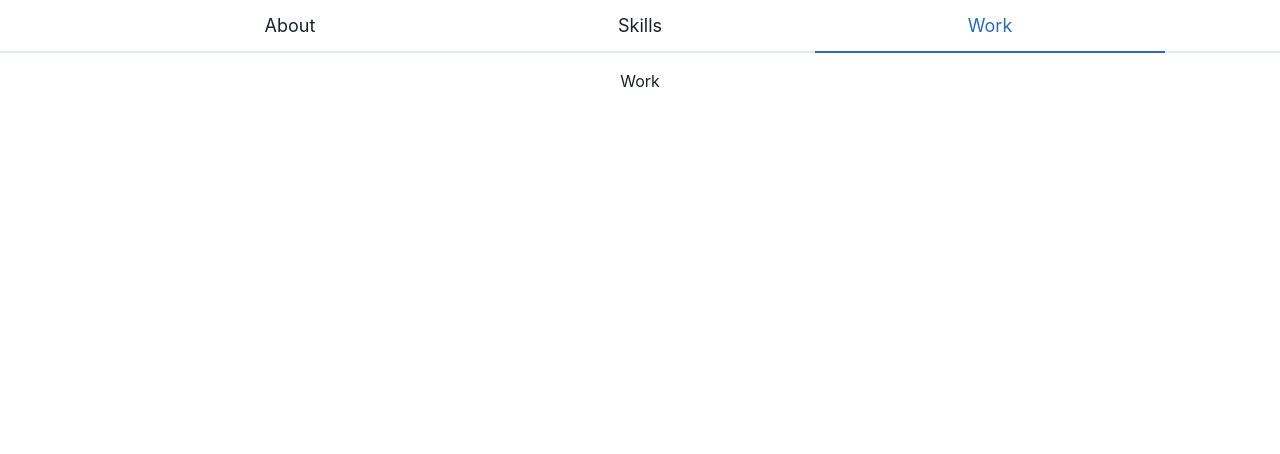
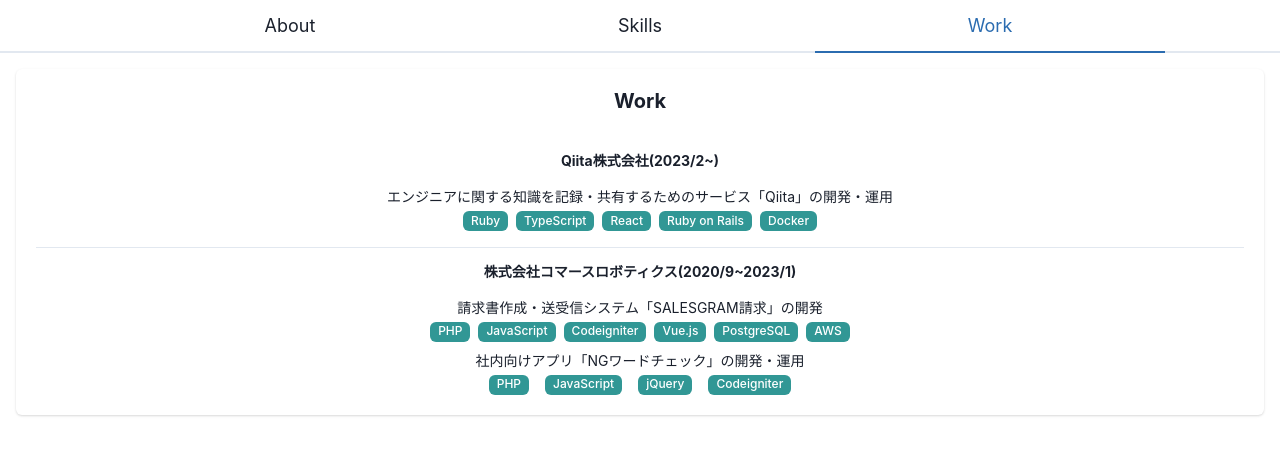
Before and after one commit to kimkim0814/react-portfolio, a React (Create React App) app: page / in a window 1280 px wide. Both pictures are taken after a click on the tab "Work". Shown: the top 454 px of the page. Built offline with nearby package versions, Linux system fonts and the light colour scheme.

Commit message:
Create work page

```diff
--- a/src/components/Work.tsx
+++ b/src/components/Work.tsx
@@ -1,5 +1,66 @@
+import { Box, Card, CardHeader, CardBody, Heading, Stack, StackDivider, Text, HStack, Tag, Center } from '@chakra-ui/react'
+
 export const Work = () => {
+  const skillsQiita = ['Ruby', 'TypeScript', 'React', 'Ruby on Rails', 'Docker']
+  const skillsSalesGram = ['PHP', 'JavaScript', 'Codeigniter', 'Vue.js', 'PostgreSQL', 'AWS']
+  const skillsNgWordCheck = ['PHP', 'JavaScript', 'jQuery', 'Codeigniter']
+
   return (
-    <p>Work</p>
+    <Card>
+      <CardHeader>
+        <Heading size='md'>Work</Heading>
+      </CardHeader>
+
+      <CardBody>
+        <Stack divider={<StackDivider />} spacing='4'>
+          <Box>
+            <Heading size='xs' >
+              Qiita株式会社(2023/2~)
+            </Heading>
+            <Text pt='4' fontSize='sm'>
+              エンジニアに関する知識を記録・共有するためのサービス「Qiita」の開発・運用
+            </Text>
+            <Center mt='1'>
+              <HStack spacing='2' >
+                {skillsQiita.map((skill) => (
+                  <Tag size='sm' key={skill} variant='solid' colorScheme='teal'>
+                    {skill}
+                  </Tag>
+                ))}
+              </HStack>
+            </Center>
+          </Box>
+          <Box>
+            <Heading size='xs' textTransform='uppercase'>
+              株式会社コマースロボティクス(2020/9~2023/1)
+            </Heading>
+            <Text pt='4' fontSize='sm'>
+              請求書作成・送受信システム「SALESGRAM請求」の開発
+            </Text>
+            <Center mt='1'>
+              <HStack spacing='2' >
+                {skillsSalesGram.map((skill) => (
+                  <Tag size='sm' key={skill} variant='solid' colorScheme='teal'>
+                    {skill}
+                  </Tag>
+                ))}
+              </HStack>
+            </Center>
+            <Text mt='2' fontSize='sm'>
+              社内向けアプリ「NGワードチェック」の開発・運用
+            </Text>
+            <Center mt='1'>
+              <HStack spacing={4}>
+                {skillsNgWordCheck.map((skill) => (
+                  <Tag size='sm' key={skill} variant='solid' colorScheme='teal'>
+                    {skill}
+                  </Tag>
+                ))}
+              </HStack>
+            </Center>
+          </Box>
+        </Stack>
+      </CardBody>
+    </Card>
   )
 }
```
